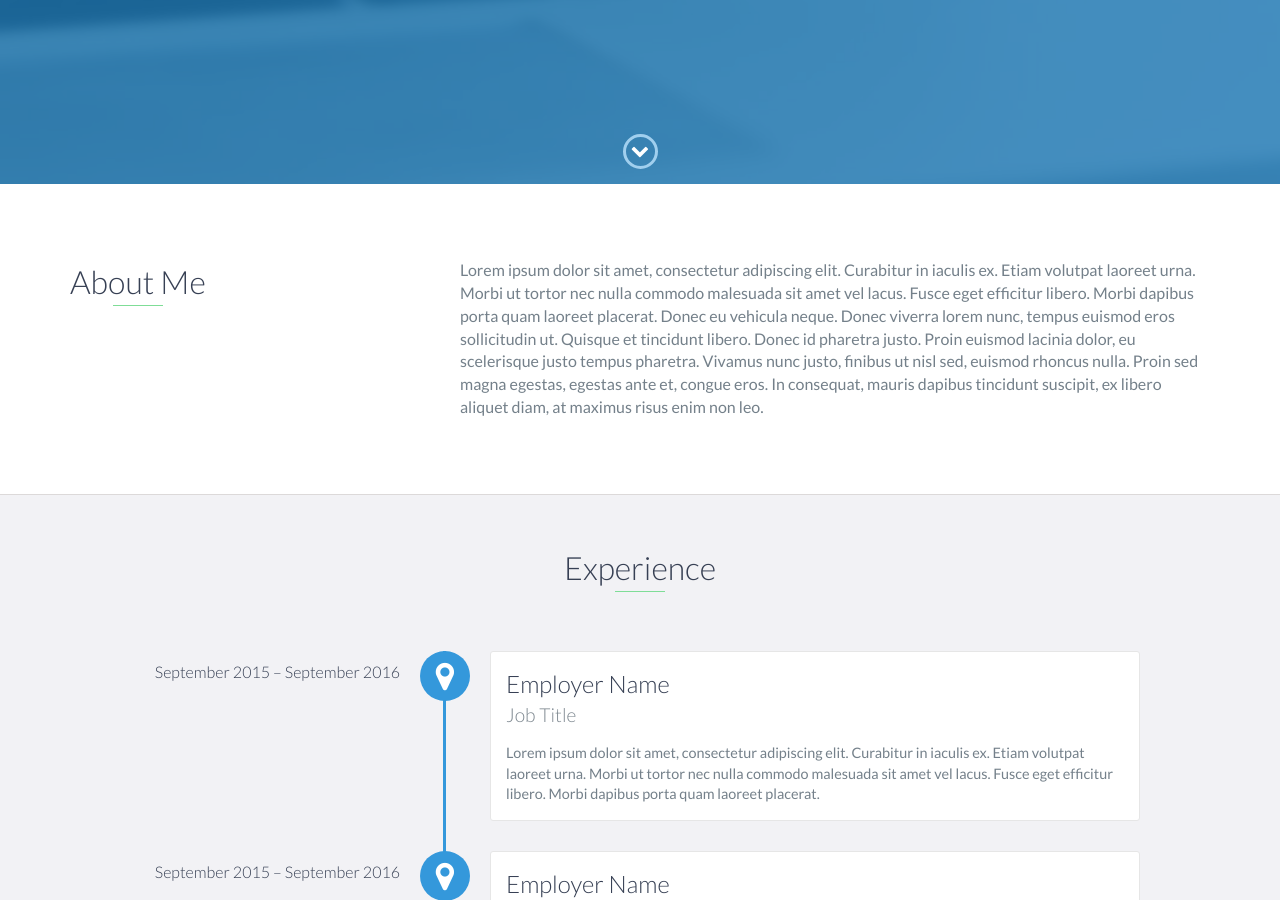
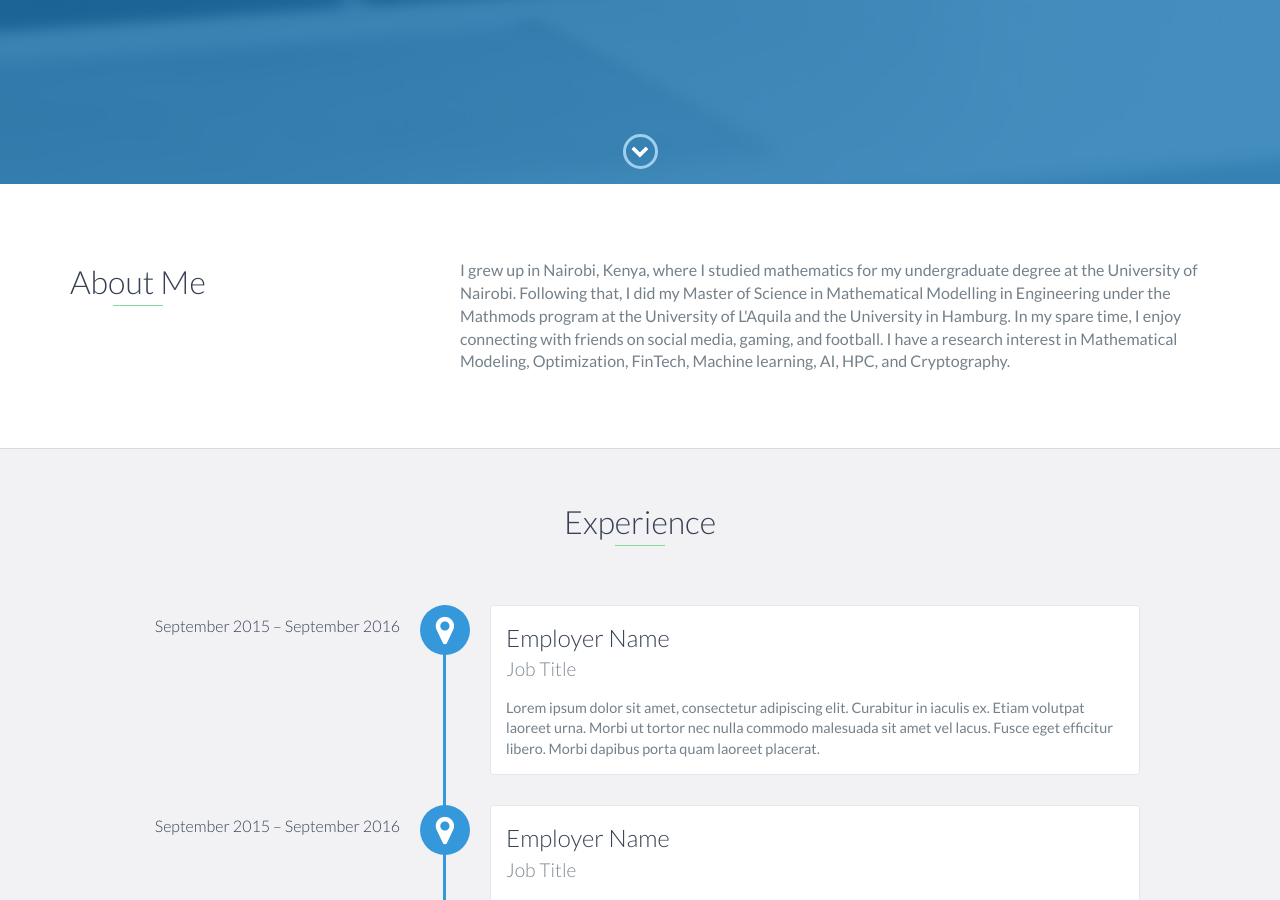
Before and after one commit to StephenNaboth/stephenNaboth.github.io, a Jekyll site: the page portfolio/index.html, which Jekyll copies as it is, in a window 1280 px wide and 900 px high, scrolled down 716 px. Built offline with Jekyll 4.4.1, drawn with Linux system fonts in a browser that asks for light colours; some of the changed text lies outside the part shown.

Commit message:
portfolio update

```diff
--- a/portfolio/index.html
+++ b/portfolio/index.html
@@ -25,7 +25,7 @@
         </div>
         <ul id="menu" class="shadow">
             <li>
-                <a href="./index.html">Home</a>
+                <a href="https://stephennaboth.github.io/">Home</a>
             </li>
             <li>
                 <a href="#about">About</a>
@@ -76,9 +76,7 @@
                 </div>
                 <div class="col-md-8">
                     <p>
-                        Lorem ipsum dolor sit amet, consectetur adipiscing elit. Curabitur in iaculis ex. Etiam volutpat laoreet urna. Morbi ut tortor nec nulla commodo malesuada sit amet vel lacus. Fusce eget efficitur libero. Morbi dapibus porta quam laoreet placerat. Donec
-                        eu vehicula neque. Donec viverra lorem nunc, tempus euismod eros sollicitudin ut. Quisque et tincidunt libero. Donec id pharetra justo. Proin euismod lacinia dolor, eu scelerisque justo tempus pharetra. Vivamus nunc justo, finibus
-                        ut nisl sed, euismod rhoncus nulla. Proin sed magna egestas, egestas ante et, congue eros. In consequat, mauris dapibus tincidunt suscipit, ex libero aliquet diam, at maximus risus enim non leo.
+                        I grew up in Nairobi, Kenya, where I studied mathematics for my undergraduate degree at the University of Nairobi. Following that, I did my Master of Science in Mathematical Modelling in Engineering under the Mathmods program at the University of L'Aquila and the University in Hamburg. In my spare time, I enjoy connecting with friends on social media, gaming, and football.  I have a research interest in Mathematical Modeling, Optimization, FinTech, Machine learning, AI, HPC, and Cryptography.
                     </p>
                 </div>
             </div>
@@ -119,9 +117,9 @@
     <div id="education">
         <h2 class="heading">Education</h2>
         <div class="education-block">
-            <h3>University of Ottawa</h3>
-            <span class="education-date">Sept 2016 - Sept 2017</span>
-            <h4>Bachelor of Science in Computer Science</h4>
+            <h3>Mathmods - University of L'Aquila and University of Hamburg</h3>
+            <span class="education-date">Sep 2020 - Sept 2022</span>
+            <h4>Master of Science in Mathematical Modeling</h4>
             <p>
                 Lorem ipsum dolor sit amet, consectetur adipiscing elit. Curabitur in iaculis ex. Etiam volutpat laoreet urna. Morbi ut tortor nec nulla commodo malesuada sit amet vel lacus. Fusce eget efficitur libero. Morbi dapibus porta quam laoreet placerat.
             </p>
@@ -129,9 +127,9 @@
         <!-- End .education-block -->
 
         <div class="education-block">
-            <h3>University of Ottawa</h3>
-            <span class="education-date">Sept 2016 - Sept 2017</span>
-            <h4>Bachelor of Science in Computer Science</h4>
+            <h3>University of Nairobi</h3>
+            <span class="education-date">Sept 2014 - Sept 2018</span>
+            <h4>Bachelor of Science in mathematics</h4>
             <ul>
                 <li>
                     Lorem ipsum dolor sit amet, consectetur adipiscing elit.
@@ -252,22 +250,19 @@
                 <div class="col-sm-5 social">
                     <ul>
                         <li>
-                            <a href="https://github.com/" target="_blank"><i class="fa fa-github" aria-hidden="true"></i></a>
+                            <a href="https://github.com/stephennaboth" target="_blank"><i class="fa fa-github" aria-hidden="true"></i></a>
                         </li>
                         <li>
                             <a href="https://stackoverflow.com/" target="_blank"><i class="fa fa-stack-overflow" aria-hidden="true"></i></a>
                         </li>
                         <li>
-                            <a href="https://linkedin.com/" target="_blank"><i class="fa fa-linkedin" aria-hidden="true"></i></a>
+                            <a href="https://linkedin.com/stephen-naboth-5a4549100" target="_blank"><i class="fa fa-linkedin" aria-hidden="true"></i></a>
                         </li>
+                        <!-- <li>
+                            <a href="https://www.facebook.com/" target="_blank"><i class="fa fa-facebook" aria-hidden="true"></i></a>
+                        </li> -->
                         <li>
-                            <a href="https://www.facebook.com/" target="_blank"><i class="fa fa-facebook" aria-hidden="true"></i></a>
-                        </li>
-                        <li>
-                            <a href="https://twitter.com/" target="_blank"><i class="fa fa-twitter" aria-hidden="true"></i></a>
-                        </li>
-                        <li>
-                            <a href="https://plus.google.com/" target="_blank"><i class="fa fa-google-plus" aria-hidden="true"></i></a>
+                            <a href="https://twitter.com/stivologos" target="_blank"><i class="fa fa-twitter" aria-hidden="true"></i></a>
                         </li>
                     </ul>
                 </div>
```
Also changed, not shown: _pages/about.md (+1 -2 lines).
